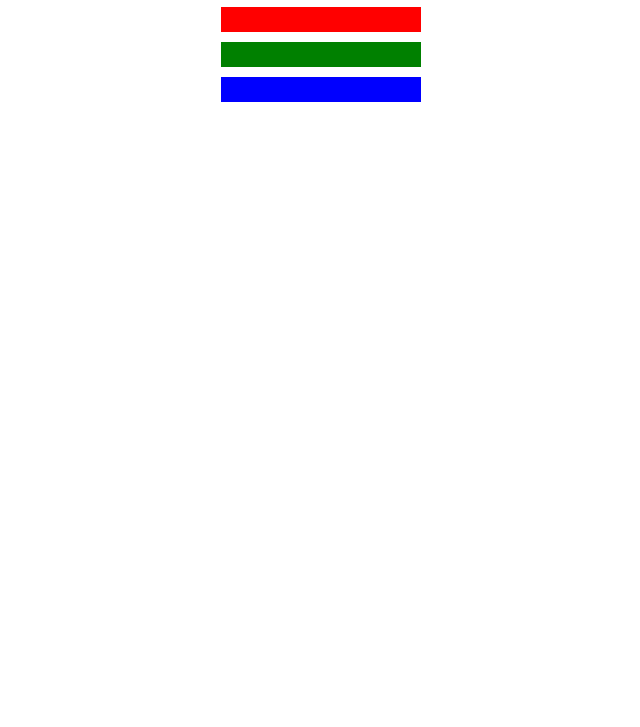
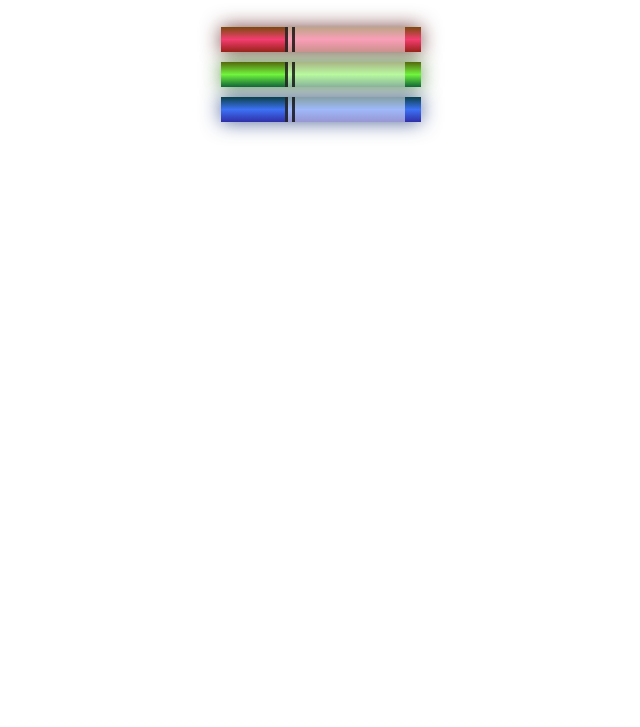
Before and after one commit to rociocabrera/CSS-colors, a plain HTML site: page index.html in a window 1280 px wide. Shown: the part 73-800 px from the top of the page, without its empty margins (319-959 px from the left). Drawn offline with Linux system fonts and the light colour scheme.

Commit message:
finished colors markers

```diff
--- a/index.html
+++ b/index.html
@@ -8,9 +8,19 @@
   </head>
   <body>
     <h1>CSS Color Markers</h1>
-    <div class="container"></div>
-    <div class="marker one"></div>
-    <div class="marker two"></div>
-    <div class="marker three"></div>
+    <div class="container">
+      <div class="marker red">
+        <div class="cap"></div>
+        <div class="sleeve"></div>
+      </div>
+      <div class="marker green">
+        <div class="cap"></div>
+        <div class="sleeve"></div>
+      </div>
+      <div class="marker blue">
+        <div class="cap"></div>
+        <div class="sleeve"></div>
+      </div>
+    </div>
   </body>
 </html>
--- a/stylessheet.css
+++ b/stylessheet.css
@@ -1,17 +1,49 @@
 h1 {
   text-align: center;
+}
+.container {
+  background-color: rgb(255, 255, 255);
+  padding: 10px 0;
 }
 .marker {
   width: 200px;
   height: 25px;
   margin: 10px auto;
 }
-.one {
-  background-color: red;
+.cap {
+  width: 60px;
+  height: 25px;
 }
-.two {
-  background-color: green;
+
+.sleeve {
+  width: 110px;
+  height: 25px;
+  background-color: rgba(255, 255, 255, 0.5);
+  border-left: 10px double rgb(0, 0, 0, 0.75);
 }
-.three {
-  background-color: blue;
+
+.cap,
+.sleeve {
+  display: inline-block;
 }
+.red {
+  background: linear-gradient(
+    rgb(122, 74, 14),
+    rgb(245, 62, 113),
+    rgb(162, 27, 27)
+  );
+  box-shadow: 0 0 20px 0 rgba(83, 14, 14, 0.8);
+}
+.green {
+  background: linear-gradient(#55680d, #71f53e, #116c31);
+  box-shadow: 0 0 20px 0 #3b7e20cc;
+}
+
+.blue {
+  background: linear-gradient(
+    hsl(186, 76%, 16%),
+    hsl(223, 90%, 60%),
+    hsl(240, 56%, 42%)
+  );
+  box-shadow: 0 0 20px 0 hsla(223, 59%, 31%, 0.8);
+}
```
